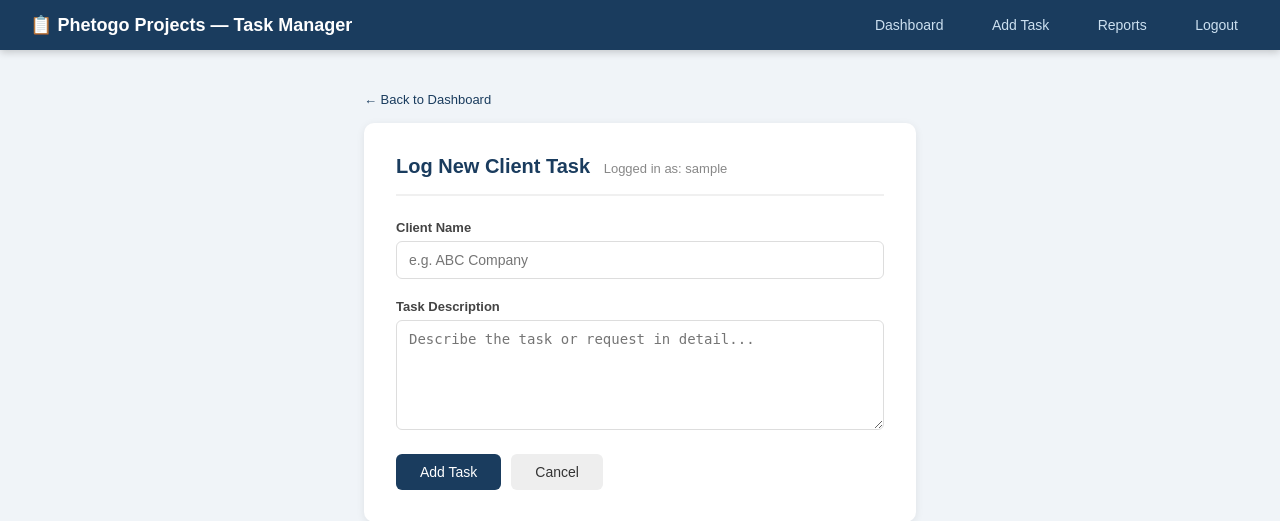
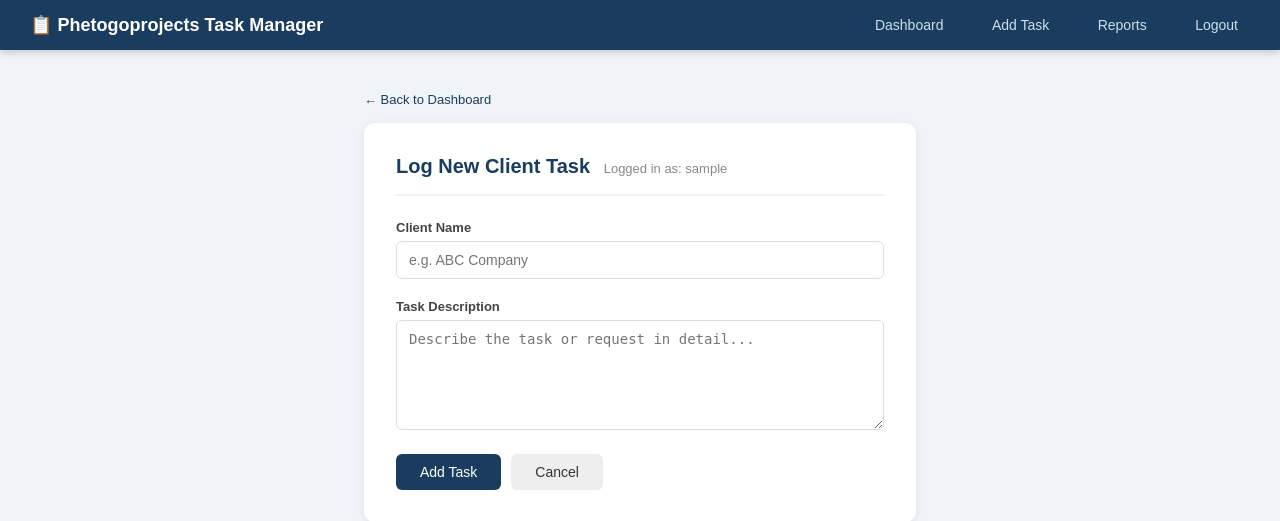
Before and after one commit to sihlebaruza/Phetogoprojects, a Flask app: page /add in a window 1280 px wide. Shown: the top 521 px of the page. Run offline with Flask 3, Linux system fonts and the light colour scheme; the visitor is signed in with stand-in values (Sample User, id 1).

Commit message:
Update add_task.html

```diff
--- a/templates/add_task.html
+++ b/templates/add_task.html
@@ -1,7 +1,7 @@
 <!DOCTYPE html>
 <html>
 <head>
-  <title>Add Task - Phetogo Projects</title>
+  <title>Add Task - Phetogoprojects</title>
   <style>
     * { margin: 0; padding: 0; box-sizing: border-box; }
     body { font-family: Arial, sans-serif; background: #f0f4f8; }
@@ -29,7 +29,7 @@
 </head>
 <body>
   <nav>
-    <h1>&#128203; Phetogo Projects — Task Manager</h1>
+    <h1>&#128203; Phetogoprojects  Task Manager</h1>
     <div>
       <a href="/dashboard">Dashboard</a>
       <a href="/add">Add Task</a>
```
